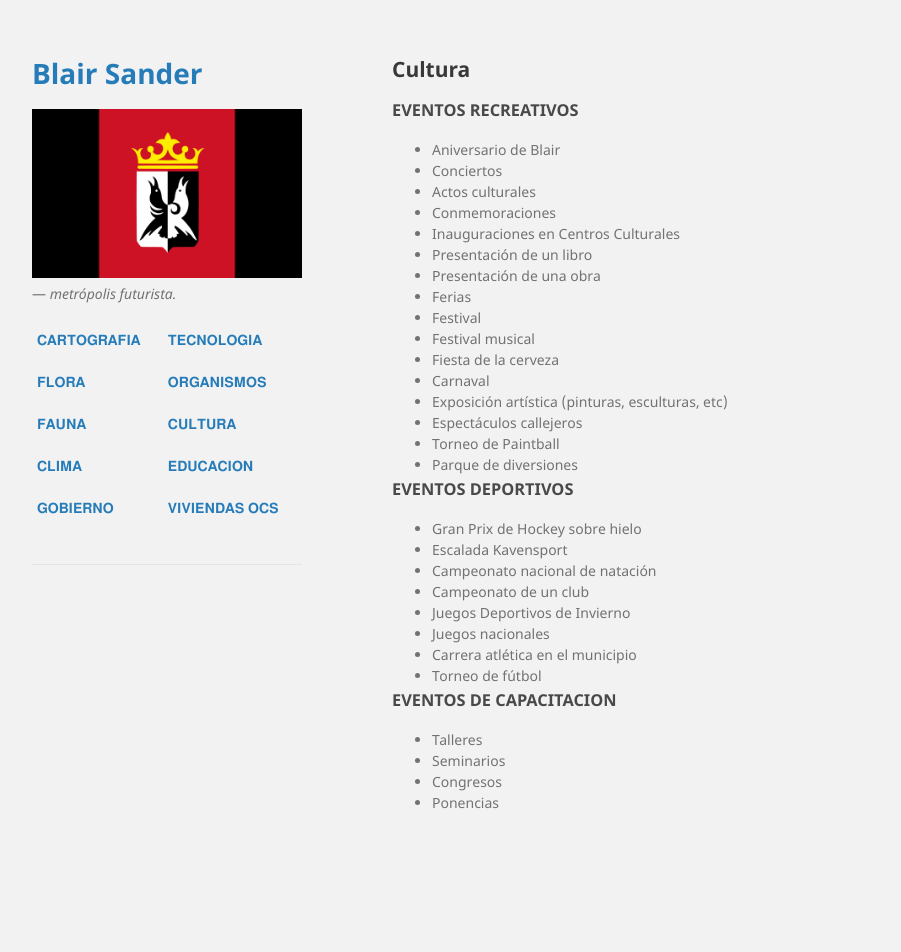
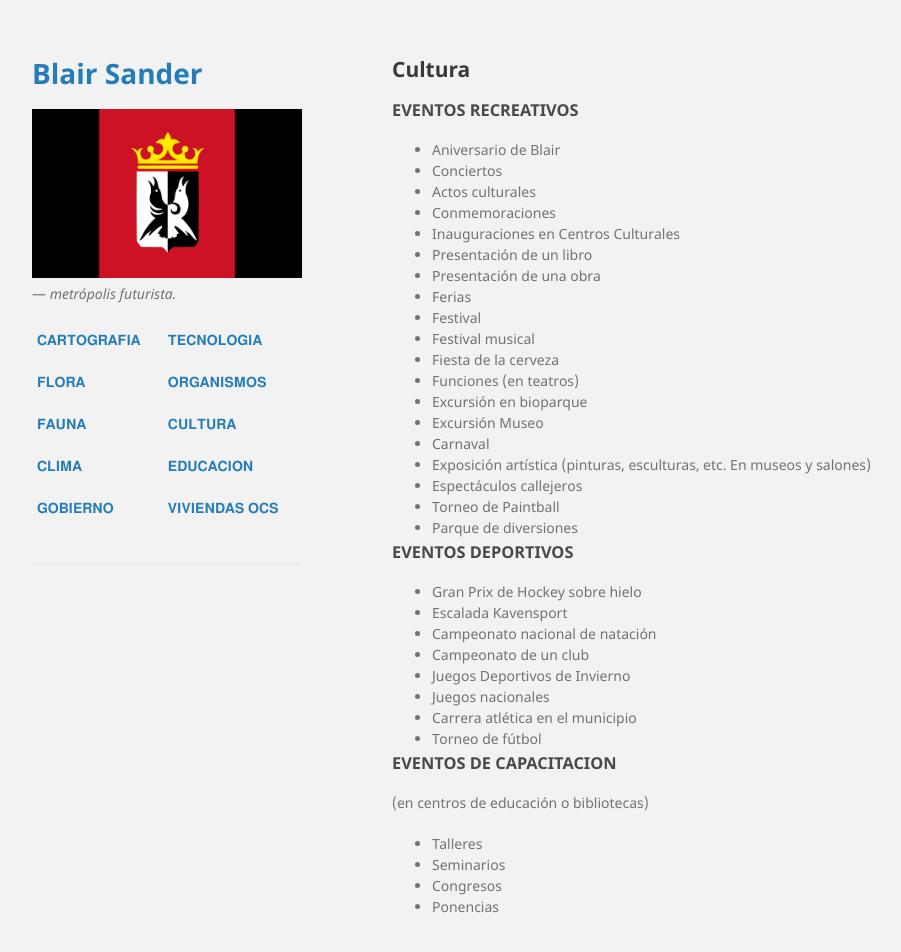
Before and after one commit to BlairSander/ciudad, a Jekyll site: the page built from cultura.md, in a window 1280 px wide and 972 px high. Shown: the top 952 px of the window, without its empty margins (178-1079 px from the left). Built offline with Jekyll 4.4.1, drawn with Linux system fonts in a browser that asks for light colours.

Commit message:
Update cultura.md

```diff
--- a/cultura.md
+++ b/cultura.md
@@ -17,8 +17,11 @@ layout: default
 - Festival
 - Festival musical
 - Fiesta de la cerveza
+- Funciones (en teatros)
+- Excursión en bioparque
+- Excursión Museo
 - Carnaval
-- Exposición artística (pinturas, esculturas, etc)
+- Exposición artística (pinturas, esculturas, etc. En museos y salones)
 - Espectáculos callejeros
 - Torneo de Paintball
 - Parque de diversiones
@@ -35,7 +38,7 @@ layout: default
 - Torneo de fútbol
 <br>
 <h3> EVENTOS DE CAPACITACION</h3>
-
+(en centros de educación o bibliotecas)
 - Talleres
 - Seminarios
 - Congresos
```
